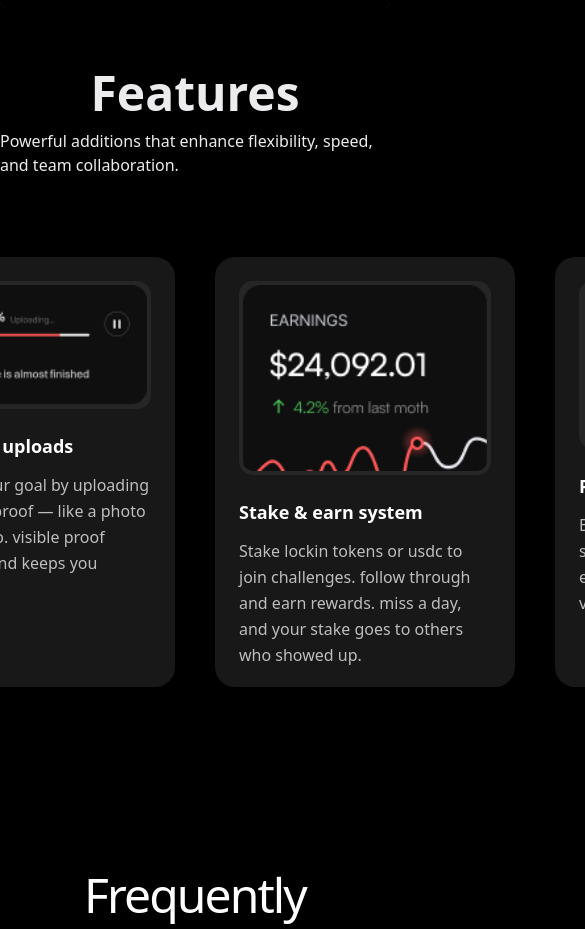
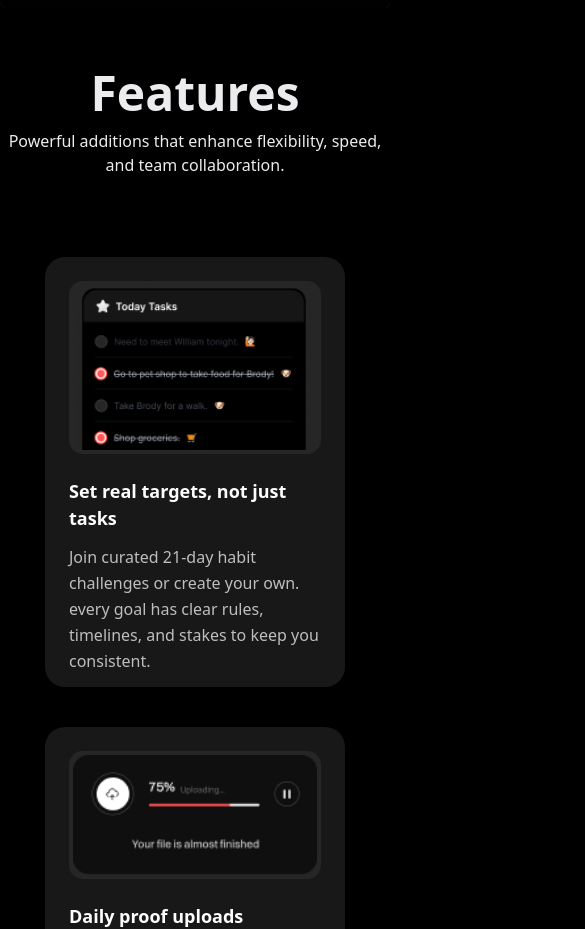
Before and after one commit to getlockin/landing-page, a Next.js app: page / in a window 390 px wide. Shown: the part 800-1729 px from the top of the page, 585 px wide, since content can reach past the window. Built offline with nearby package versions, Linux system fonts and the light colour scheme; grey boxes are pictures that could not be loaded.

Commit message:
make it responsiveness

```diff
--- a/components/featurs.tsx
+++ b/components/featurs.tsx
@@ -8,9 +8,9 @@ export default function Features() {
     return (
         <div className="flex flex-col justify-center items-center">
         <h1 className="text-[48px] font-bold">Features</h1>
-        <p>Powerful additions that enhance flexibility, speed, and team collaboration.</p>
+        <p className="text-center">Powerful additions that enhance flexibility, speed, and team collaboration.</p>
 
-        <div className="flex flex-row justify-center items-center space-x-10 my-[80px]">
+        <div className="flex flex-col md:flex-row justify-center items-center md:items-stretch gap-10 my-[80px]">
             <FeaturesCard subheading="Set real targets, not just tasks" paragraph="Join curated 21-day habit challenges or create your own. every goal has clear rules, timelines, and stakes to keep you consistent." image={Feature01} />
 
             <FeaturesCard subheading="Daily proof uploads" paragraph="Complete your goal by uploading simple daily proof — like a photo or short video. visible proof builds trust and keeps you honest." image={Feature02} />
```
